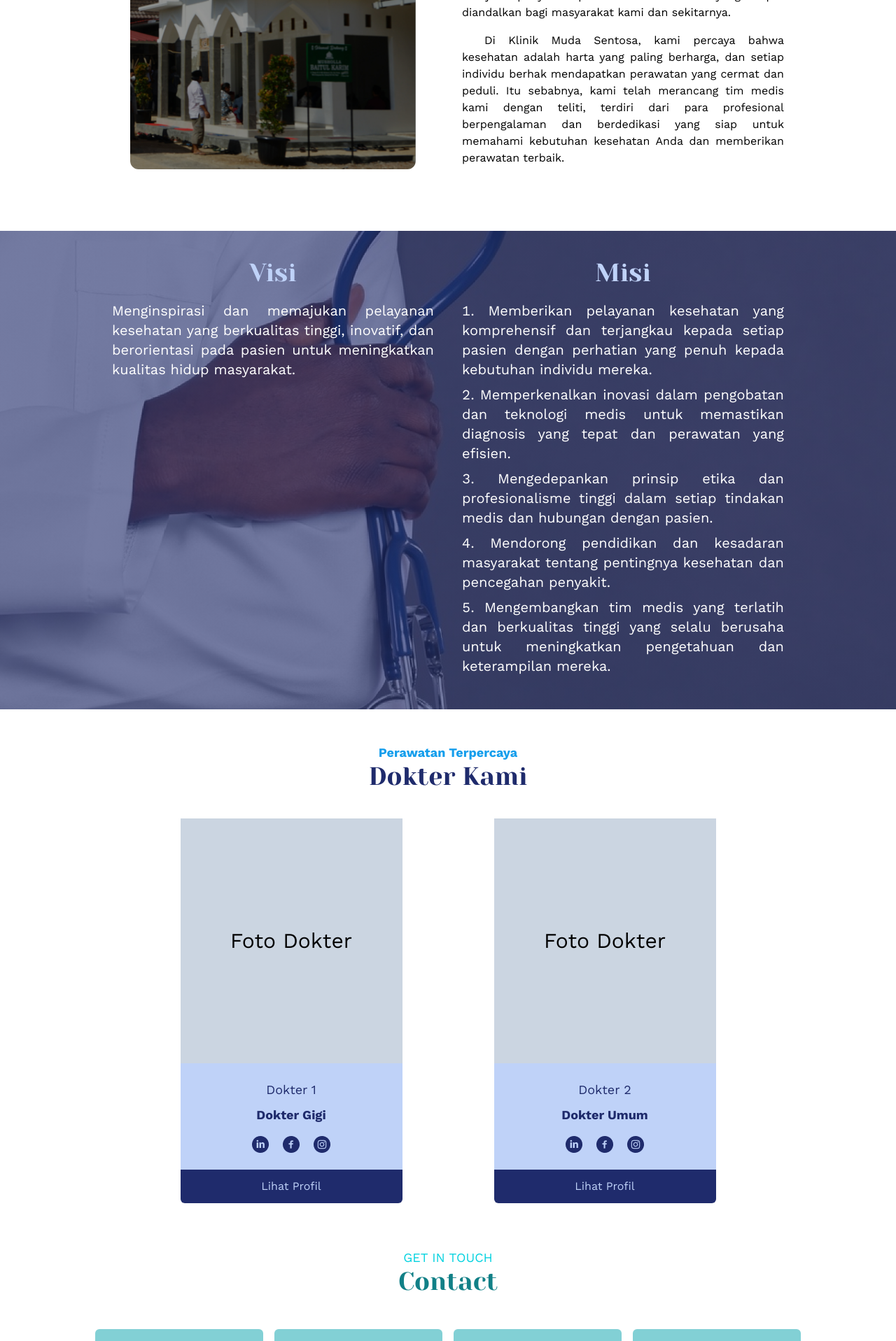
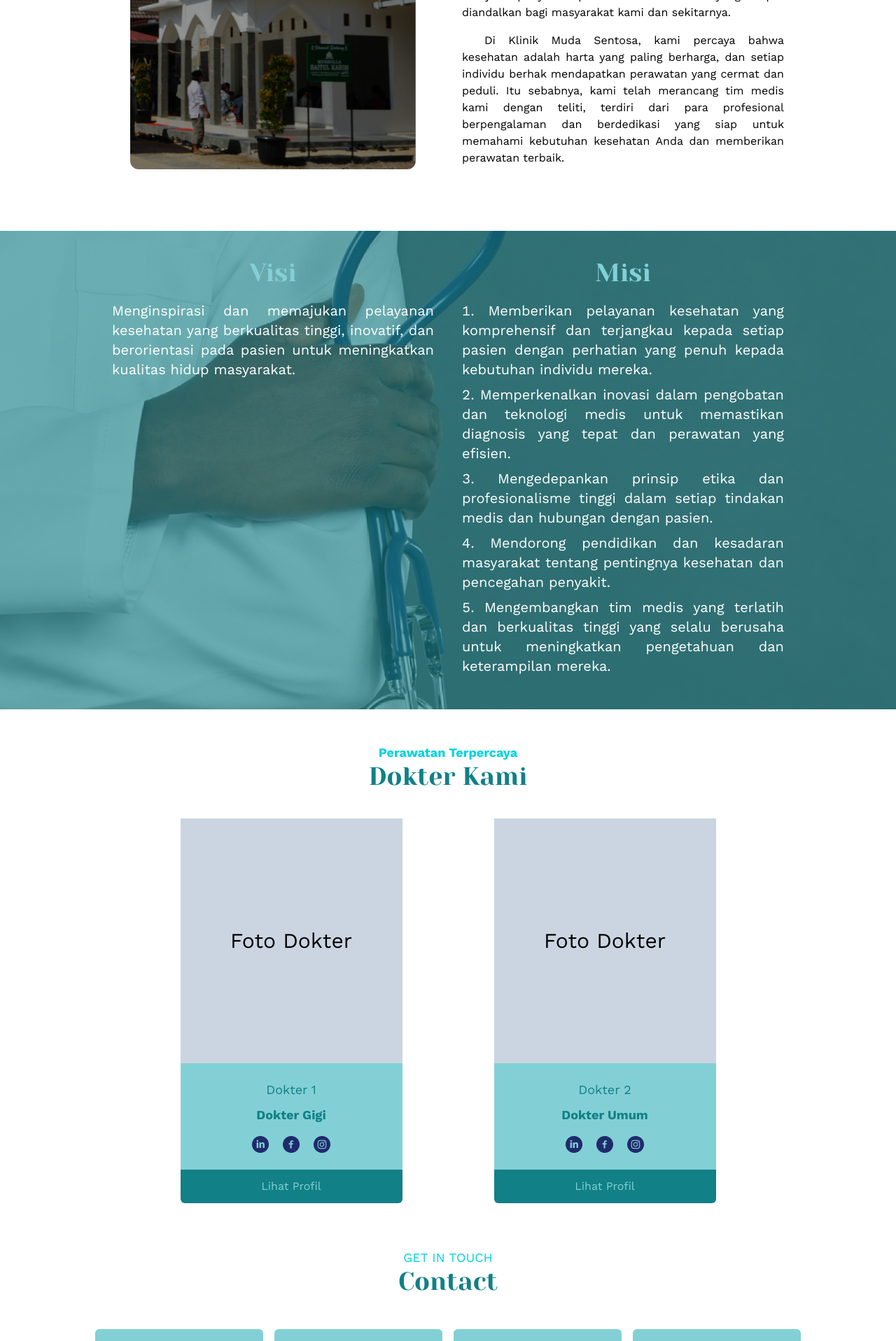
Before and after one commit to mubasyir19/Klinik-Muda-Sentosa, a Next.js app: page /profil in a window 1280 px wide. Shown: the part 719-2636 px from the top of the page at 70% size. Built offline with nearby package versions, Linux system fonts and the light colour scheme.

Commit message:
update(profilPage): change theme color

```diff
--- a/src/app/(menu)/profil/page.js
+++ b/src/app/(menu)/profil/page.js
@@ -41,10 +41,10 @@ export default function Profil() {
             />
           </div>
           <div className=''>
-            <p className='text-sm text-light-blue font-bold md:text-lg' style={workSans.style}>
+            <p className='text-sm text-secondary font-bold md:text-lg' style={workSans.style}>
               Selamat Datang di Klinik Muda Sentosa
             </p>
-            <h1 className='text-2xl text-dark-blue md:text-3xl' style={yesevaOne.style}>
+            <h1 className='text-2xl text-primary md:text-3xl' style={yesevaOne.style}>
               Sehat Berkualitas Hidup Sejahtera
             </h1>
             <div className='mt-6 text-justify' style={workSans.style}>
@@ -66,11 +66,11 @@ export default function Profil() {
           className='mt-16 py-10 px-10 grid grid-cols-1 gap-y-10 lg:grid-cols-2 lg:gap-x-10 lg:px-40 bg-cover bg-center'
           style={{
             backgroundImage:
-              "linear-gradient(to top, rgba(31, 43, 108, 0.6), rgba(31, 43, 108, 0.6)), url('/assets/images/background2.png')",
+              "linear-gradient(to top, rgba(17, 128, 135, 0.6), rgba(17, 128, 135, 0.6)), url('/assets/images/background2.png')",
           }}
         >
           <div className=''>
-            <h2 className='text-2xl text-center lg:text-4xl lg:font-semibold text-pasty-blue' style={yesevaOne.style}>
+            <h2 className='text-2xl text-center lg:text-4xl lg:font-semibold text-accent' style={yesevaOne.style}>
               Visi
             </h2>
             <p className='mt-5 text-lg text-justify md:text-xl text-white' style={workSans.style}>
@@ -79,7 +79,7 @@ export default function Profil() {
             </p>
           </div>
           <div className=''>
-            <h2 className='text-2xl text-center lg:text-4xl lg:font-semibold text-pasty-blue' style={yesevaOne.style}>
+            <h2 className='text-2xl text-center lg:text-4xl lg:font-semibold text-accent' style={yesevaOne.style}>
               Misi
             </h2>
             <ul className='mt-5 list-decimal list-inside text-justify md:text-xl text-white' style={workSans.style}>
@@ -107,10 +107,10 @@ export default function Profil() {
         </section>
         <section className='px-5' id='doktetKami'>
           <div className='mt-12 text-center'>
-            <p className='text-light-blue text-sm font-bold md:text-lg' style={workSans.style}>
+            <p className='text-secondary text-sm font-bold md:text-lg' style={workSans.style}>
               Perawatan Terpercaya
             </p>
-            <p className='text-dark-blue text-2xl font-normal md:text-4xl' style={yesevaOne.style}>
+            <p className='text-primary text-2xl font-normal md:text-4xl' style={yesevaOne.style}>
               Dokter Kami
             </p>
           </div>
@@ -127,9 +127,9 @@ export default function Profil() {
                 sizes='100vh'
                 alt='doctor'
               /> */}
-              <div className='bg-pasty-blue text-center py-6'>
-                <h1 className='text-dark-blue text-lg mb-2'>Dokter 1</h1>
-                <p className='text-dark-blue font-bold text-lg mb-2'>Dokter Gigi</p>
+              <div className='bg-accent text-center py-6'>
+                <h1 className='text-primary text-lg mb-2'>Dokter 1</h1>
+                <p className='text-primary font-bold text-lg mb-2'>Dokter Gigi</p>
                 <div className='flex justify-center gap-x-5 mt-4'>
                   <Link href='#'>
                     <Image
@@ -160,8 +160,8 @@ export default function Profil() {
                   </Link>
                 </div>
               </div>
-              <div className='bg-dark-blue text-center py-3 rounded-b-md'>
-                <Link href='#' className='text-pasty-blue'>
+              <div className='bg-primary text-center py-3 rounded-b-md'>
+                <Link href='#' className='text-accent'>
                   Lihat Profil
                 </Link>
               </div>
@@ -178,9 +178,9 @@ export default function Profil() {
                 sizes='100vh'
                 alt='doctor'
               /> */}
-              <div className='bg-pasty-blue text-center py-6'>
-                <h1 className='text-dark-blue text-lg mb-2'>Dokter 2</h1>
-                <p className='text-dark-blue font-bold text-lg mb-2'>Dokter Umum</p>
+              <div className='bg-accent text-center py-6'>
+                <h1 className='text-primary text-lg mb-2'>Dokter 2</h1>
+                <p className='text-primary font-bold text-lg mb-2'>Dokter Umum</p>
                 <div className='flex justify-center gap-x-5 mt-4'>
                   <Link href='#'>
                     <Image
@@ -211,8 +211,8 @@ export default function Profil() {
                   </Link>
                 </div>
               </div>
-              <div className='bg-dark-blue text-center py-3 rounded-b-md'>
-                <Link href='#' className='text-pasty-blue'>
+              <div className='bg-primary text-center py-3 rounded-b-md'>
+                <Link href='#' className='text-accent'>
                   Lihat Profil
                 </Link>
               </div>
@@ -226,9 +226,9 @@ export default function Profil() {
                 sizes='100vh'
                 alt='doctor'
               />
-              <div className='bg-pasty-blue text-center py-6'>
-                <h1 className='text-dark-blue text-lg mb-2'>Dokter 3</h1>
-                <p className='text-dark-blue font-bold text-lg mb-2'>Spesialis Penyakit Dalam</p>
+              <div className='bg-accent text-center py-6'>
+                <h1 className='text-primary text-lg mb-2'>Dokter 3</h1>
+                <p className='text-primary font-bold text-lg mb-2'>Spesialis Penyakit Dalam</p>
                 <div className='flex justify-center gap-x-5 mt-4'>
                   <Link href='#'>
                     <Image
@@ -259,8 +259,8 @@ export default function Profil() {
                   </Link>
                 </div>
               </div>
-              <div className='bg-dark-blue text-center py-3 rounded-b-md'>
-                <Link href='#' className='text-pasty-blue'>
+              <div className='bg-primary text-center py-3 rounded-b-md'>
+                <Link href='#' className='text-accent'>
                   Lihat Profil
                 </Link>
               </div>
```
